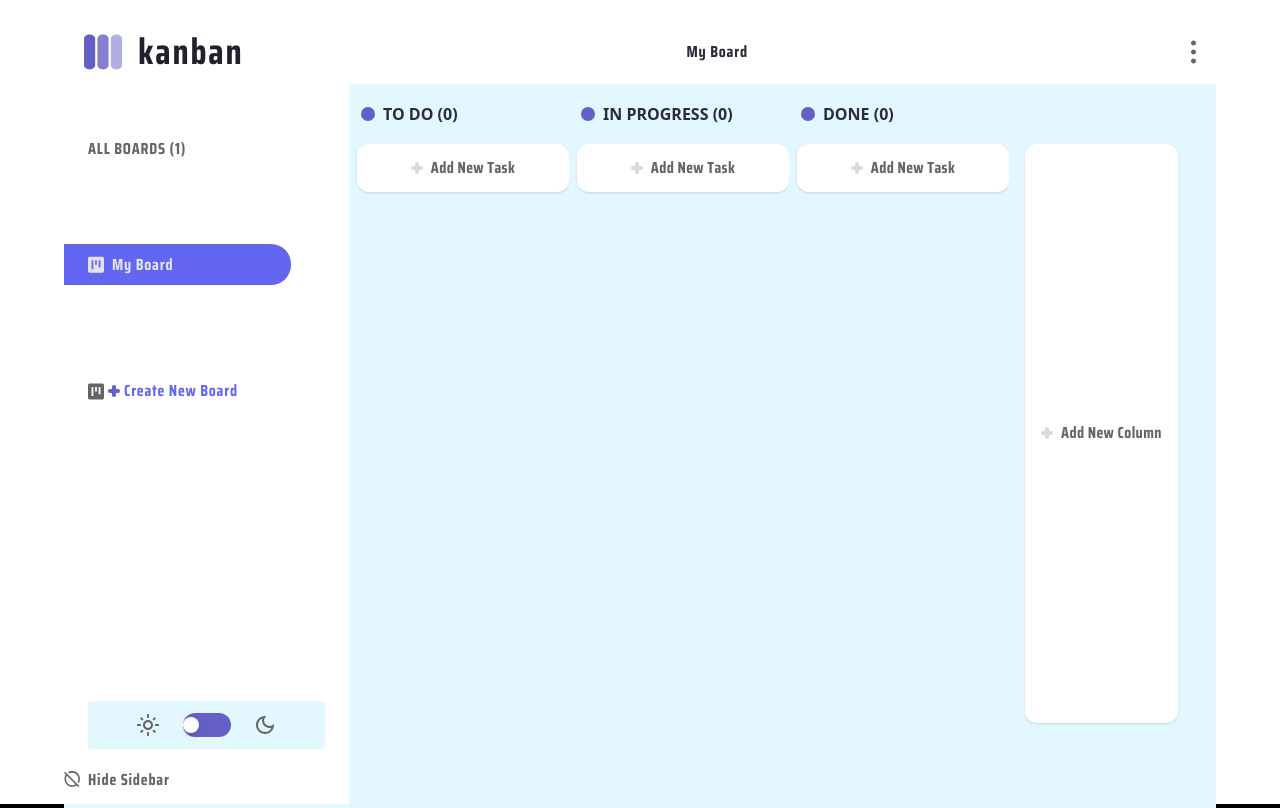
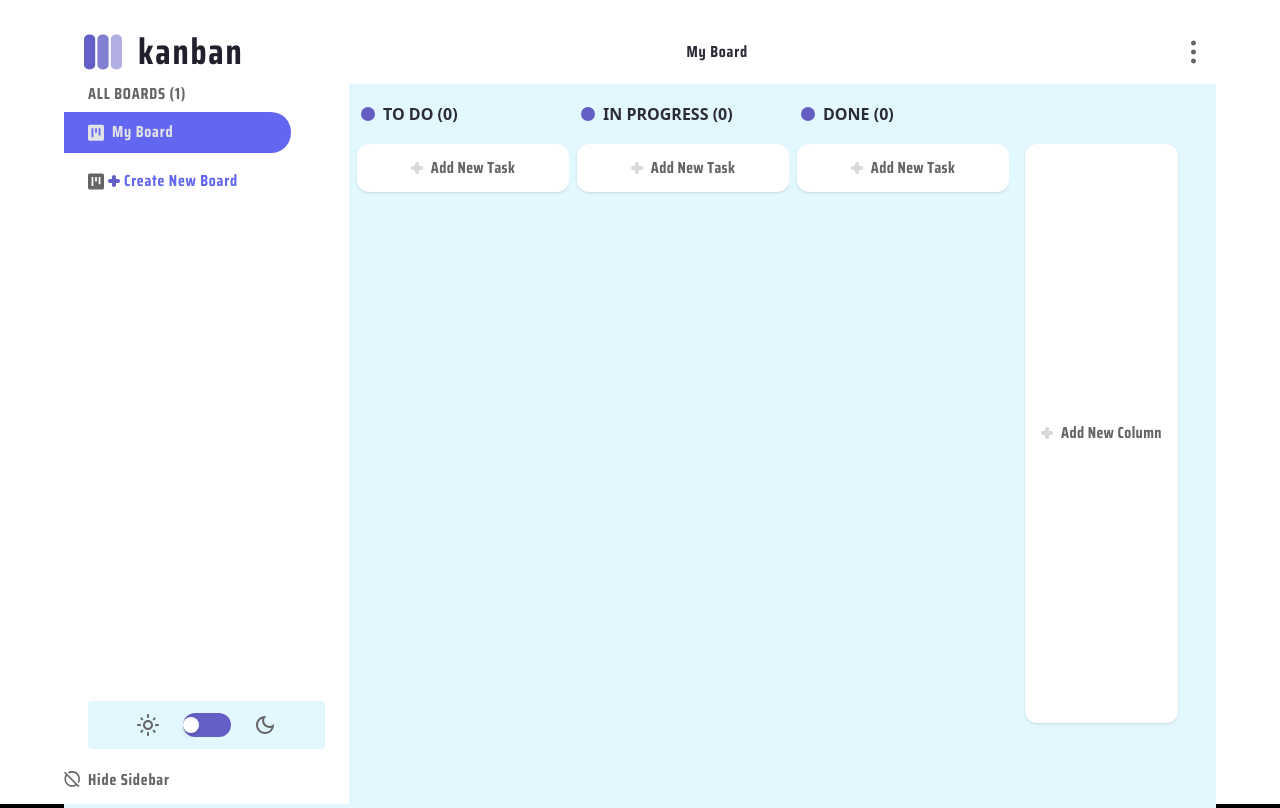
Before and after one commit to tomizdebski/KANBAN_APP, a Next.js app: page / in a window 1280 px wide. Built offline with nearby package versions, Linux system fonts and the light colour scheme.

Commit message:
bug-fix/sidebar-fix-list-boards-layout

```diff
--- a/components/Board.tsx
+++ b/components/Board.tsx
@@ -97,7 +97,7 @@ const KanabnBoard = ({
           onDragEnd={onDragEnd}
           onDragOver={onDragOver}
         >
-          <div className=" flex gap-4 w-[80%] overflow-auto">
+          <div className=" flex gap-4 w-[100%] overflow-auto">
             <div className="flex  ">
               <SortableContext items={columnsId}>
                 {columns.map((column) => (
--- a/components/Sidebar.tsx
+++ b/components/Sidebar.tsx
@@ -24,8 +24,8 @@ const Sidebar = ({ boards, activeBoard, setBoards, setActiveBoard }: Props) => {
 
   return (
     <div className="w-[285px] h-[90vh] bg-gray-800 flex-col justify-between items-start inline-flex dark:bg-dark_gray bg-white">
-      <div className="w-[227px] h-[382px] flex-col justify-center items-center gap-[37px] flex">
-        <div className="self-stretch h-[273px] flex-col justify-between items-start flex">
+      <div className="w-[227px] h-[382px] flex-col items-center gap-[37px] flex">
+        <div className="self-stretch gap-2 flex-col justify-between items-start flex">
           <div className="self-stretch px-6 justify-between items-start inline-flex">
             <div className="grow  basis-0 text-[#656567] dark:text-zinc-200 text-sm font-semibold font-saira leading-tight tracking-wider">
               ALL BOARDS ({boards.length})
```
Also changed, not shown: 1 other file (tests, documents, lock files or other folders). Lines whose indentation alone changed are shown as unchanged.
